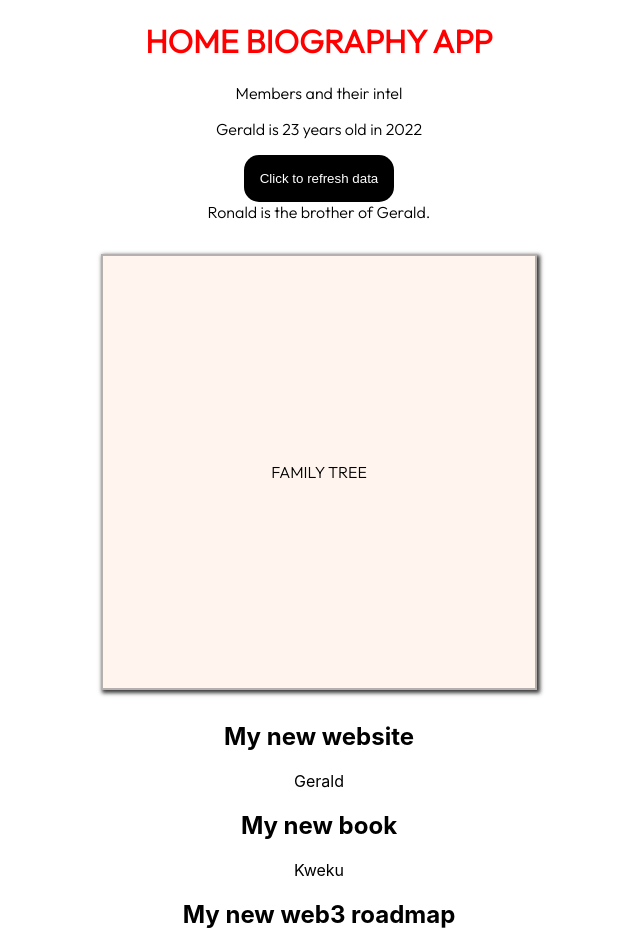
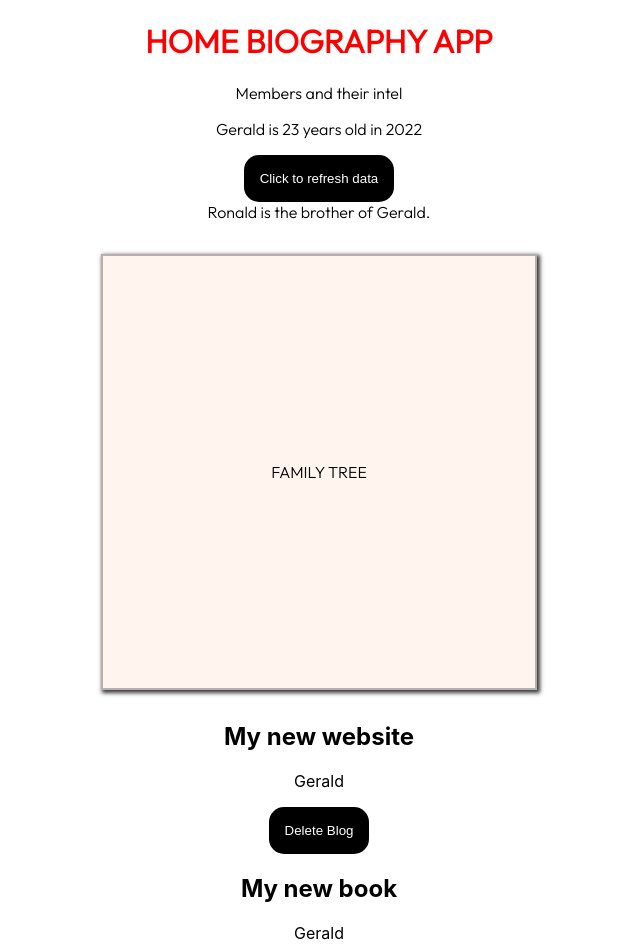
Before and after one commit to geraldaddey/react-coding-blog-app, a React (Create React App) app: page / in a window 1280 px wide. Shown: the top 950 px of the page, without its empty margins (321-961 px from the left). Built offline with nearby package versions, Linux system fonts and the light colour scheme.

Commit message:
passing functions as props

```diff
--- a/src/Blog.js
+++ b/src/Blog.js
@@ -8,26 +8,34 @@
       title: "My new website",
       body: "Lorem ipsum dolor sit amet",
       author: "Gerald",
+      id: 1,
     },
     {
       title: "My new book",
       body: "Lorem ipsum dolor sit amet",
-      author: "Kweku",
+      author: "Gerald",
+      id: 2,
     },
     {
       title: "My new web3 roadmap",
       body: "Lorem ipsum dolor sit amet",
       author: "Quansah",
+      id: 3,
     },
   ]);
 
+  const handleDelete = (id) => {
+    const newBlogs = blogs.filter((blog) => blog.id !== id);
+    setBlogs(newBlogs);
+  };
+
   return (
     <div className="blog-home">
-      <BlogList blogs={blogs} />;
-      <BlogList
+      <BlogList blogs={blogs} handleDelete={handleDelete} />;
+      {/* <BlogList
         blogs={blogs.filter((blog) => blog.author === "Gerald")}
         title="Gerald's Blogs"
-      />
+      /> */}
     </div>
   );
 };
--- a/src/BlogList.js
+++ b/src/BlogList.js
@@ -1,4 +1,4 @@
-const BlogList = ({ blogs, title }) => {
+const BlogList = ({ blogs, title, handleDelete }) => {
   return (
     <div className="bloglist-preview">
       <h2>{title}</h2>
@@ -6,6 +6,7 @@
         <div className="blog-preview" key={blog.id}>
           <h2>{blog.title}</h2>
           <p>{blog.author} </p>
+          <button onClick={() => handleDelete(blog.id)}> Delete Blog</button>
         </div>
       ))}
     </div>
```
